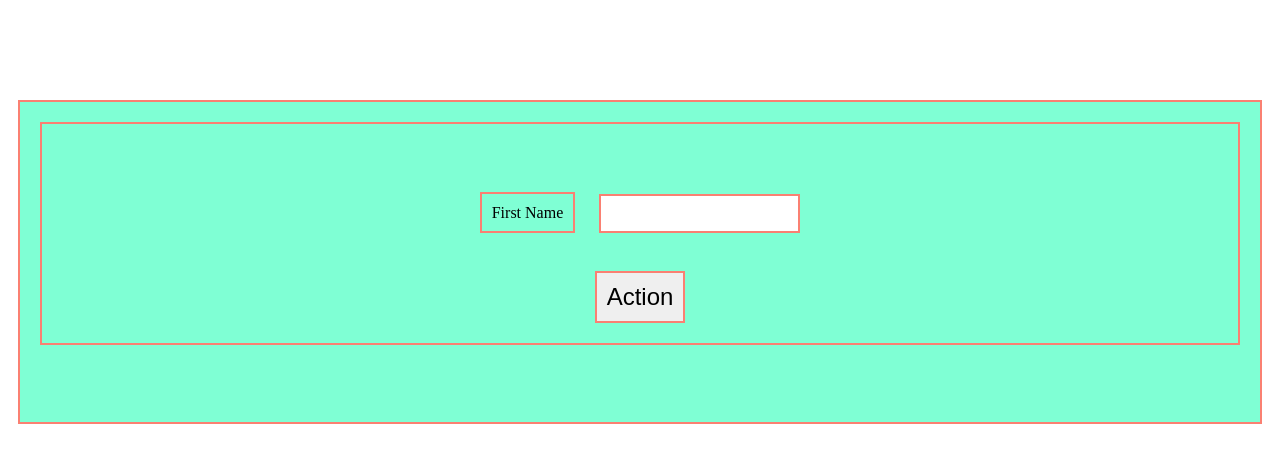
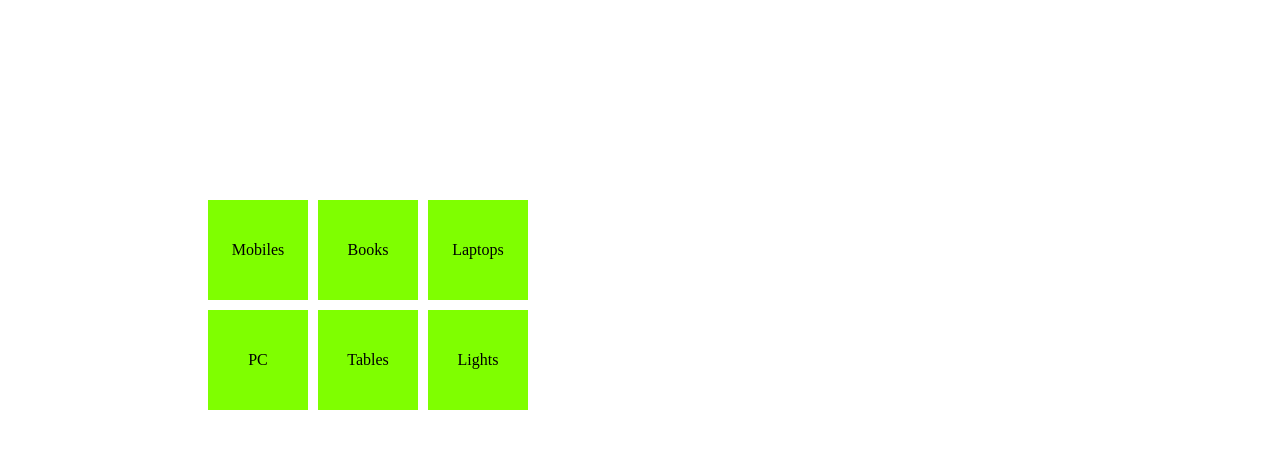
Before and after one commit to jtechmind/JavaScriptBeginner, a plain HTML site: page event/index.html in a window 1280 px wide. Drawn offline with Linux system fonts and the light colour scheme.

Commit message:
Event Delegation

```diff
--- a/event/EventPropogation.js
+++ b/event/EventPropogation.js
@@ -6,39 +6,10 @@
  * Event Delegation.
  */
 
-const div = document.querySelector("div");
-const button = document.querySelector("button");
-const form = document.querySelector("form");
+const div = document.querySelector(".products");
 
-div.addEventListener("click", clickEv);
-
-form.addEventListener("click", clickEv);
-
-button.addEventListener("click", stopProp);
-
-function clickEv(event) {
-  alert(
-    "CurrentTarget: " +
-      event.currentTarget.tagName +
-      " " +
-      "Target: " +
-      event.target.tagName +
-      " " +
-      "this.target" +
-      this.tagName
-  );
-}
-
-function stopProp(event) {
-  event.stopPropagation();
-  alert(
-    "CurrentTarget: " +
-      event.currentTarget.tagName +
-      " " +
-      "Target: " +
-      event.target.tagName +
-      " " +
-      "this.target" +
-      this.tagName
-  );
-}
+div.addEventListener("click", (event) => {
+  if (event.target.tagName === "SPAN") {
+    window.location.href += "/" + event.target.className;
+  }
+});
--- a/event/index.html
+++ b/event/index.html
@@ -7,12 +7,13 @@
     <link rel="stylesheet" href="style.css" />
   </head>
   <body>
-    <div id="form_div">
-      <form id="myForm">
-        <label for="firstname">First Name</label>
-        <input type="text" name="firstname" id="firstname" /><br /><br />
-        <button type="submit">Action</button>
-      </form>
+    <div class="products">
+      <span class="mobile">Mobiles</span>
+      <span class="books">Books</span>
+      <span class="laptops">Laptops</span>
+      <span class="pc">PC</span>
+      <span class="table">Tables</span>
+      <span class="lights">Lights</span>
     </div>
     <script src="EventPropogation.js"></script>
   </body>
--- a/event/style.css
+++ b/event/style.css
@@ -1,18 +1,15 @@
-body * {
-  margin: 10px;
-  padding: 10px;
-  border: 2px solid salmon;
+.products {
+  display: grid;
+  grid-template-columns: 100px 100px 100px;
+  grid-gap: 10px;
+  margin: 200px;
 }
-#form_div {
-  margin-top: 100px;
-  border-style: solid green 2px;
-  background-color: aquamarine;
-  text-align: center;
-  height: 300px;
+
+span {
+  width: 100px;
+  height: 100px;
+  background-color: chartreuse;
+  display: flex;
+  justify-content: center;
+  align-items: center;
 }
-#myForm {
-  padding-top: 60px;
-}
-button {
-  font-size: 24px;
-}
```
